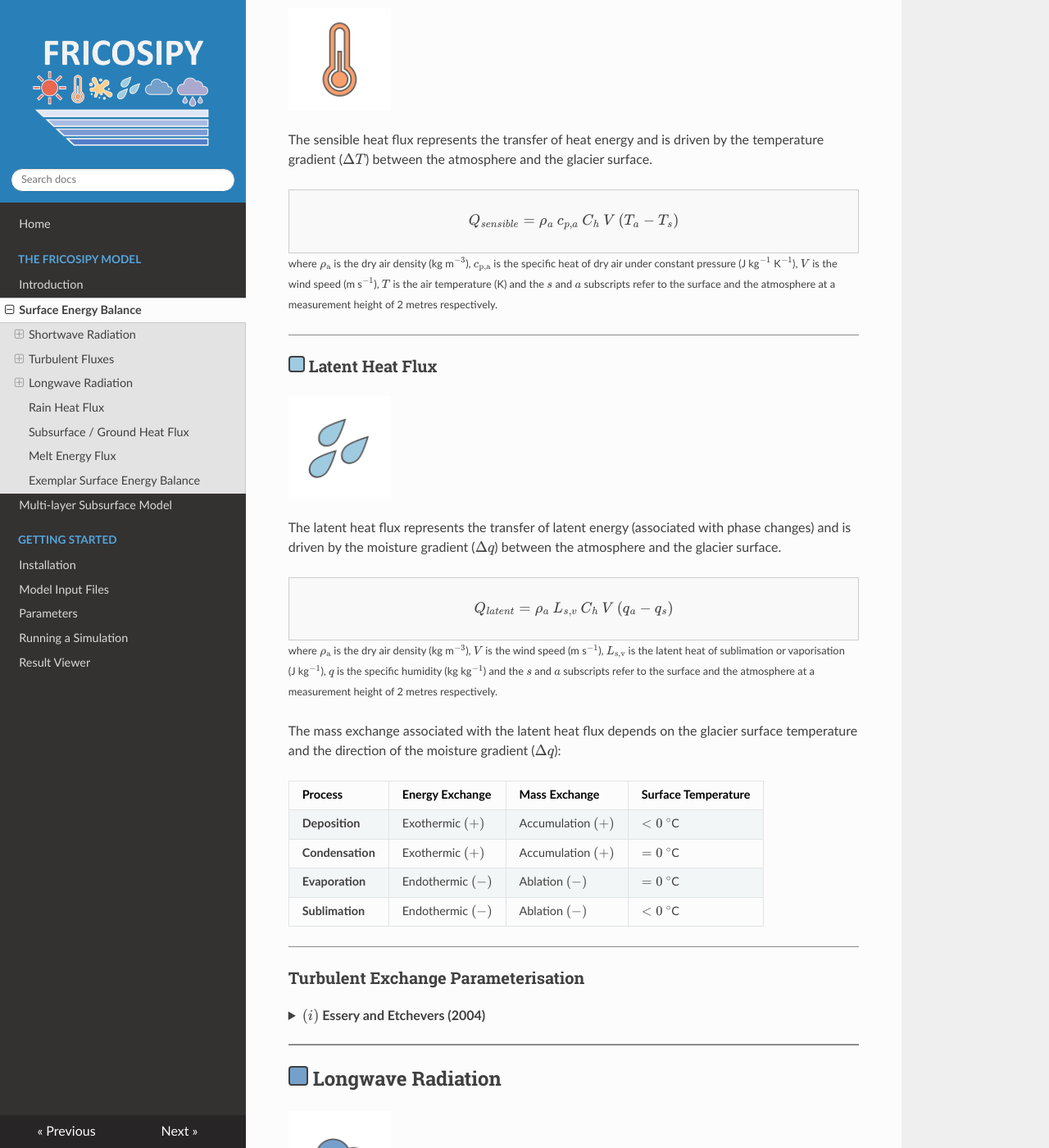
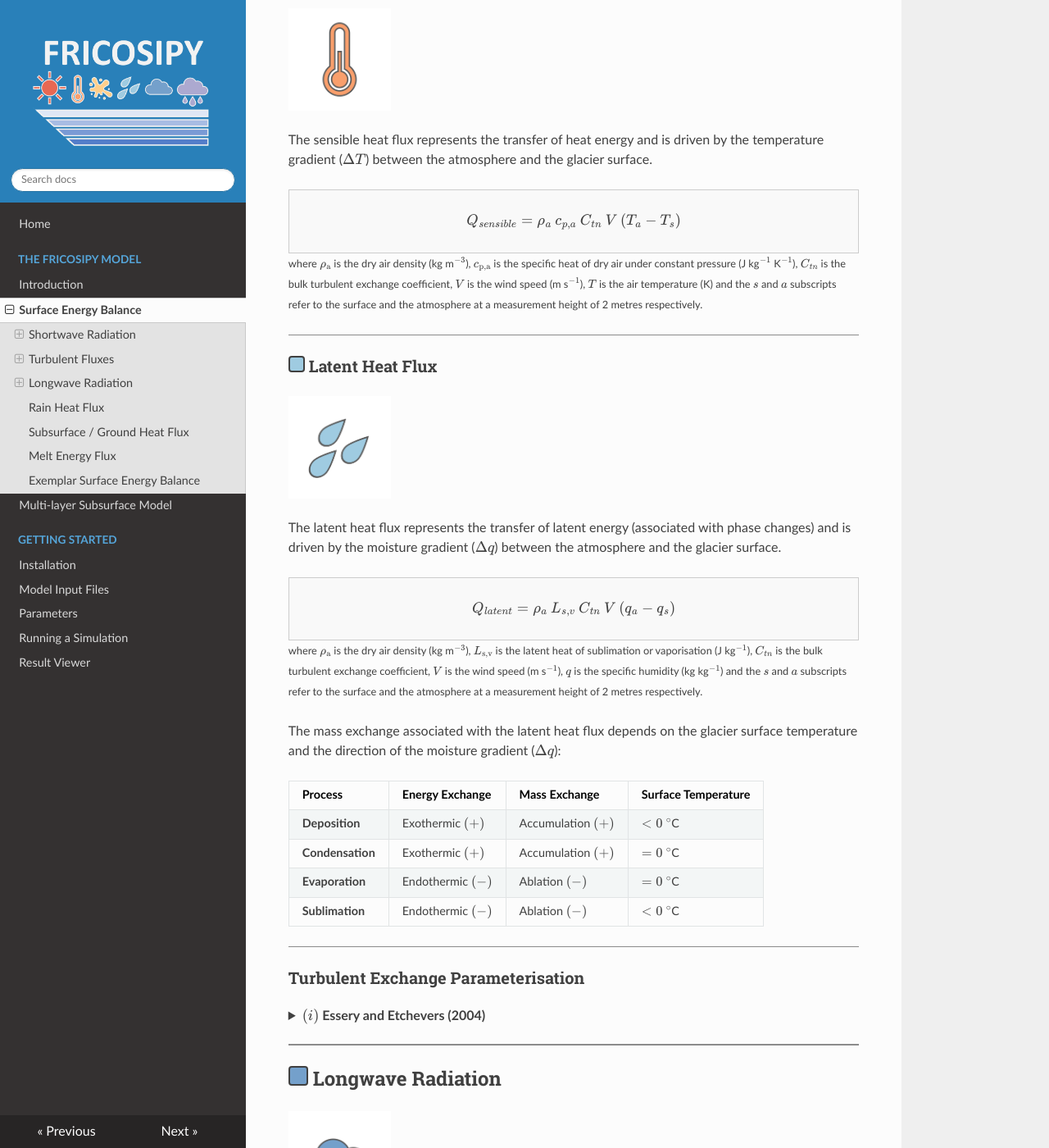
Before and after one commit to MarcusGastaldello/FRICOSIPY, an MkDocs documentation site: the page built from docs/surface_energy_balance.md, in a window 1280 px wide and 1400 px high, scrolled down 3235 px. Shown: the whole window at 82% size. Built offline with MkDocs 1.6.1, drawn with Linux system fonts in a browser that asks for light colours; nearby versions of some CDN libraries.

Commit message:
Update surface_energy_balance.md

```diff
--- a/docs/surface_energy_balance.md
+++ b/docs/surface_energy_balance.md
@@ -153,10 +153,10 @@ The sensible heat flux represents the transfer of heat energy and is driven by t
 
 <div style="border:1px solid #ccc; padding:10px; background:#f9f9f9;">
 $$
-Q_{sensible} = \rho_{a} \: c_{p,a} \: C_{h} \: V \:(T_{a}-T_{s})
+Q_{sensible} = \rho_{a} \: c_{p,a} \: C_{tn} \: V \:(T_{a}-T_{s})
 $$
 </div>
-<small> where $\rho_\text{a}$ is the dry air density (kg m$^{-3}$), $c_{\text{p,a}}$ is the specific heat of dry air under constant pressure (J kg$^{-1}$ K$^{-1}$), $V$ is the wind speed (m s$^{-1}$), $T$ is the air temperature (K) and the $s$ and $a$ subscripts refer to the surface and the atmosphere at a measurement height of 2 metres respectively. </small>
+<small> where $\rho_\text{a}$ is the dry air density (kg m$^{-3}$), $c_{\text{p,a}}$ is the specific heat of dry air under constant pressure (J kg$^{-1}$ K$^{-1}$), $C_{tn}$ is the bulk turbulent exchange coefficient, $V$ is the wind speed (m s$^{-1}$), $T$ is the air temperature (K) and the $s$ and $a$ subscripts refer to the surface and the atmosphere at a measurement height of 2 metres respectively. </small>
 
 <hr style="height:1px; background-color:#8b8b8b; border:none;" />
 
@@ -170,10 +170,10 @@ The latent heat flux represents the transfer of latent energy (associated with p
 
 <div style="border:1px solid #ccc; padding:10px; background:#f9f9f9;">
 $$
-Q_{latent} = \rho_{a} \: L_{s,v} \: C_{h} \: V \:(q_{a}-q_{s})
+Q_{latent} = \rho_{a} \: L_{s,v} \: C_{tn} \: V \:(q_{a}-q_{s})
 $$
 </div>
-<small> where $\rho_\text{a}$ is the dry air density (kg m$^{-3}$), $V$ is the wind speed (m s$^{-1}$), $L_{\text{s,v}}$ is the latent heat of sublimation or vaporisation <br> (J kg$^{-1}$), $q$ is the specific humidity (kg kg$^{-1}$) and the $s$ and $a$ subscripts refer to the surface and the atmosphere at a measurement height of 2 metres respectively.</small>
+<small> where $\rho_\text{a}$ is the dry air density (kg m$^{-3}$), $L_{\text{s,v}}$ is the latent heat of sublimation or vaporisation (J kg$^{-1}$), $C_{tn}$ is the bulk turbulent exchange coefficient, $V$ is the wind speed (m s$^{-1}$), $q$ is the specific humidity (kg kg$^{-1}$) and the $s$ and $a$ subscripts refer to the surface and the atmosphere at a measurement height of 2 metres respectively.</small>
 
 The mass exchange associated with the latent heat flux depends on the glacier surface temperature and the direction of the moisture gradient ($\Delta q$):
 
@@ -191,7 +191,7 @@ The mass exchange associated with the latent heat flux depends on the glacier su
 ??? "**$(i)$ Essery and Etchevers (2004)**"
 
     <br>
-    The parameterisation of [Essery and Etchevers (2004)](https://doi.org/10.1029/2004JD005036) the turbulent exchange coefficient $C_{tn}$
+    The parameterisation of [Essery and Etchevers (2004)](https://doi.org/10.1029/2004JD005036) defines the bulk turbulent exchange coefficient $C_{tn}$ according to the surface roughness and the reference measurement height
 
     <div style="border:1px solid #ccc; padding:10px; background:#f9f9f9;">
     $$ C_{h} =  C_{hn} \: \Psi_{Ri} $$
```
